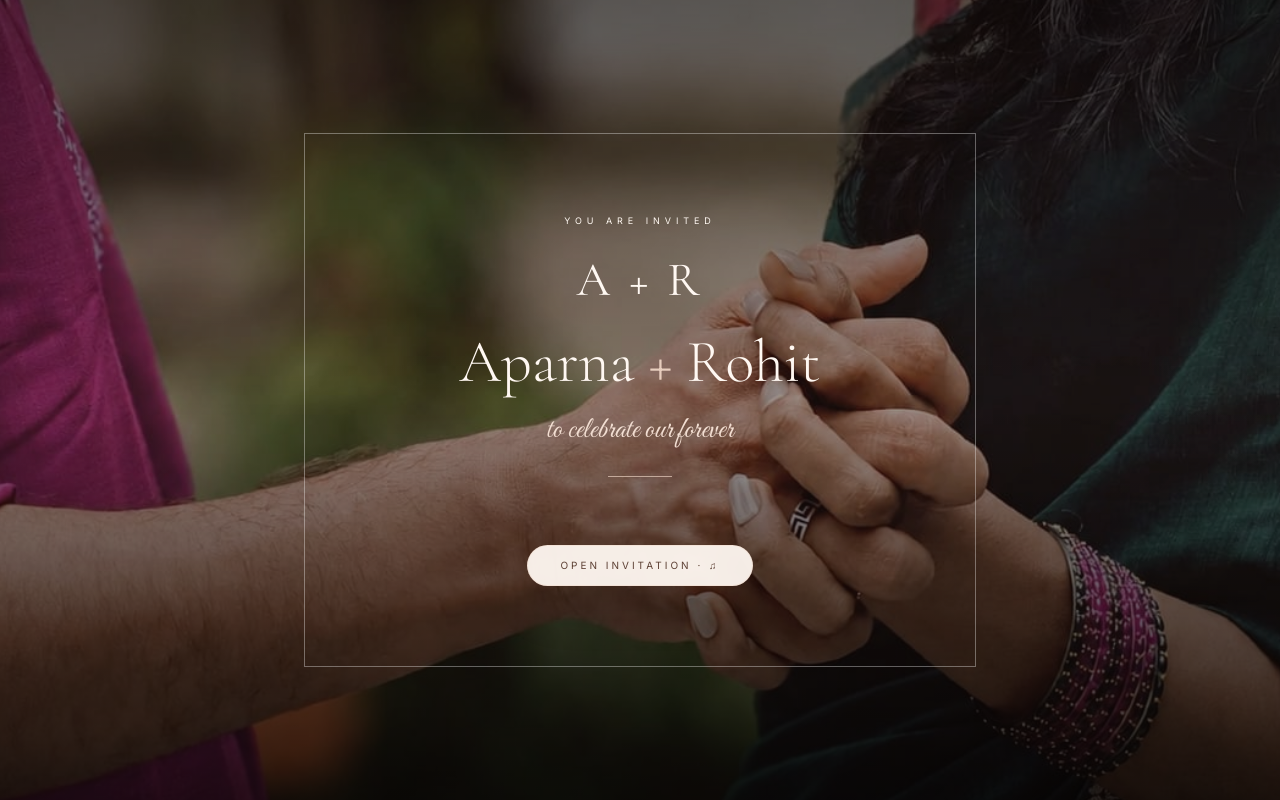
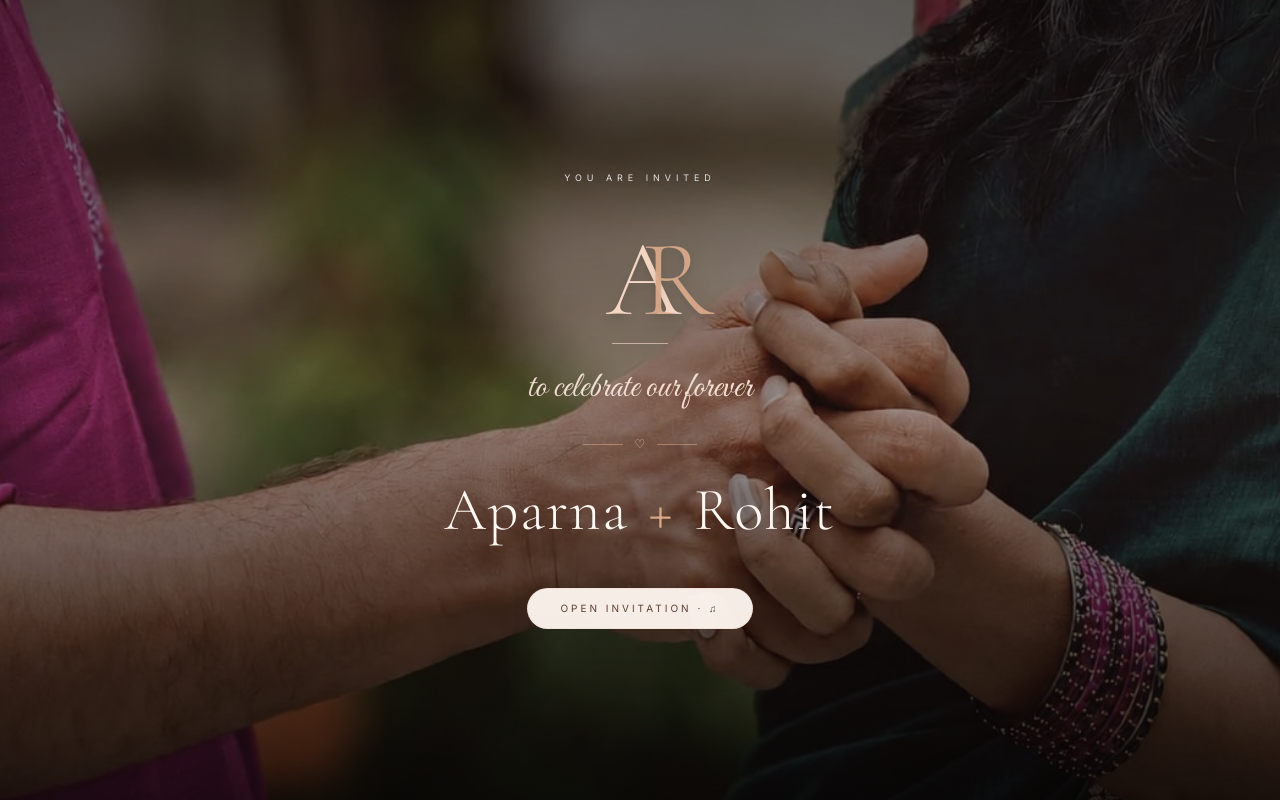
Before and after one commit to abhijithv14/arohi-wedding-invitation, a Next.js app: page / in a window 1280 px wide. Shown: the top 800 px of the page. Built offline with nearby package versions, Linux system fonts and the light colour scheme.

Commit message:
Redesign invitation cover with A R monogram and requested typography arrangement

```diff
--- a/components/InvitationCover.tsx
+++ b/components/InvitationCover.tsx
@@ -8,6 +8,7 @@ interface InvitationCoverProps { onOpen: () => void; }
 
 export default function InvitationCover({ onOpen }: InvitationCoverProps) {
   const [visible, setVisible] = useState(true);
+
   useEffect(() => {
     document.body.style.overflow = visible ? "hidden" : "";
     window.scrollTo(0, 0);
@@ -22,20 +23,56 @@ export default function InvitationCover({ onOpen }: InvitationCoverProps) {
   };
 
   return <AnimatePresence>{visible && (
-    <motion.div initial={{ opacity: 1 }} exit={{ opacity: 0 }} transition={{ duration: 0.9 }} className="fixed inset-0 z-[100] overflow-hidden bg-[#2A211D]">
+    <motion.div
+      initial={{ opacity: 1 }}
+      exit={{ opacity: 0 }}
+      transition={{ duration: 0.9, ease: "easeInOut" }}
+      className="fixed inset-0 z-[100] overflow-hidden bg-[#2A211D]"
+    >
       <motion.div initial={{ scale: 1.08 }} animate={{ scale: 1 }} transition={{ duration: 12, ease: "linear" }} className="absolute inset-0">
         <Image src="/images/forever2.jpg" alt="Aparna and Rohit" fill priority sizes="100vw" className="object-cover" />
       </motion.div>
       <div className="absolute inset-0 bg-[#211814]/45" />
       <div className="absolute inset-0 bg-gradient-to-b from-black/35 via-transparent to-black/65" />
+
       <div className="relative z-10 flex min-h-screen items-center justify-center px-6 text-center text-[#FFF8F2]">
-        <div className="w-full max-w-2xl border border-white/35 px-8 py-14 sm:px-16 sm:py-20">
-          <motion.p initial={{ opacity: 0 }} animate={{ opacity: 1 }} transition={{ delay: .4 }} className="text-[9px] tracking-[.55em] uppercase">You are invited</motion.p>
-          <motion.div initial={{ opacity: 0, scale: .8 }} animate={{ opacity: 1, scale: 1 }} transition={{ delay: .65, duration: .8 }} className="my-7 font-serif text-4xl sm:text-5xl tracking-[.08em]">A + R</motion.div>
-          <motion.h1 initial={{ opacity: 0, y: 15 }} animate={{ opacity: 1, y: 0 }} transition={{ delay: .9 }} className="font-serif text-4xl sm:text-6xl font-light">Aparna <span className="text-[#E7CDBE]">+</span> Rohit</motion.h1>
-          <motion.p initial={{ opacity: 0 }} animate={{ opacity: 1 }} transition={{ delay: 1.15 }} className="mt-5 font-script text-2xl sm:text-3xl text-[#F2DED2]">to celebrate our forever</motion.p>
-          <div className="mx-auto my-7 h-px w-16 bg-[#E7CDBE]/70" />
-          <motion.button type="button" initial={{ opacity: 0, y: 15 }} animate={{ opacity: 1, y: 0 }} transition={{ delay: 1.8 }} onClick={openInvitation} className="mt-10 rounded-full border border-[#F2DED2]/70 bg-[#FFF8F2]/95 px-8 py-3 text-[10px] tracking-[.3em] text-[#5D4034] shadow-2xl hover:bg-white hover:scale-105 transition">OPEN INVITATION · ♫</motion.button>
+        <div className="w-full max-w-xl px-8 py-14 sm:px-14 sm:py-16">
+          <motion.p initial={{ opacity: 0, y: -10 }} animate={{ opacity: 1, y: 0 }} transition={{ delay: .35, duration: .7 }} className="text-[9px] tracking-[.55em] uppercase text-white/85">
+            You are invited
+          </motion.p>
+
+          {/* Elegant A + R monogram, matching the warm brown typography used throughout the site. */}
+          <motion.div
+            initial={{ opacity: 0, scale: .82, y: 10 }}
+            animate={{ opacity: 1, scale: 1, y: 0 }}
+            transition={{ delay: .55, duration: .9, ease: "easeOut" }}
+            className="relative mx-auto mt-8 h-28 w-32 sm:h-32 sm:w-36"
+            aria-label="A R monogram"
+          >
+            <span className="absolute left-1/2 top-1/2 -translate-x-[58%] -translate-y-1/2 font-serif text-[92px] sm:text-[108px] font-light leading-none tracking-[-0.16em] text-[#F3D6C4] drop-shadow-lg">A</span>
+            <span className="absolute left-1/2 top-1/2 translate-x-[2%] -translate-y-1/2 font-serif text-[92px] sm:text-[108px] font-light leading-none tracking-[-0.16em] text-[#D8A98A]/95 drop-shadow-lg">R</span>
+            <span className="absolute left-1/2 bottom-0 h-px w-14 -translate-x-1/2 bg-[#E7CDBE]/70" />
+          </motion.div>
+
+          <motion.p initial={{ opacity: 0 }} animate={{ opacity: 1 }} transition={{ delay: 1.05, duration: .8 }} className="mt-6 font-script text-3xl sm:text-4xl text-[#F2DED2]">
+            to celebrate our forever
+          </motion.p>
+
+          <motion.div initial={{ opacity: 0, scaleX: .2 }} animate={{ opacity: 1, scaleX: 1 }} transition={{ delay: 1.25, duration: .7 }} className="mx-auto mt-7 mb-7 flex items-center justify-center gap-3">
+            <span className="h-px w-10 bg-[#D8A98A]/55" />
+            <span className="text-[#E7CDBE] text-xs">♡</span>
+            <span className="h-px w-10 bg-[#D8A98A]/55" />
+          </motion.div>
+
+          <motion.h1 initial={{ opacity: 0, y: 15 }} animate={{ opacity: 1, y: 0 }} transition={{ delay: 1.4, duration: .8 }} className="font-serif text-4xl sm:text-6xl font-light tracking-wide text-[#FFF8F2]">
+            <span>Aparna</span>
+            <span className="mx-3 sm:mx-5 text-[#D8A98A] font-light">+</span>
+            <span>Rohit</span>
+          </motion.h1>
+
+          <motion.button type="button" initial={{ opacity: 0, y: 15 }} animate={{ opacity: 1, y: 0 }} transition={{ delay: 1.85, duration: .7 }} onClick={openInvitation} className="mt-12 rounded-full border border-[#F2DED2]/70 bg-[#FFF8F2]/95 px-8 py-3 text-[10px] tracking-[.3em] text-[#5D4034] shadow-2xl transition hover:scale-105 hover:bg-white">
+            OPEN INVITATION · ♫
+          </motion.button>
         </div>
       </div>
     </motion.div>
```
